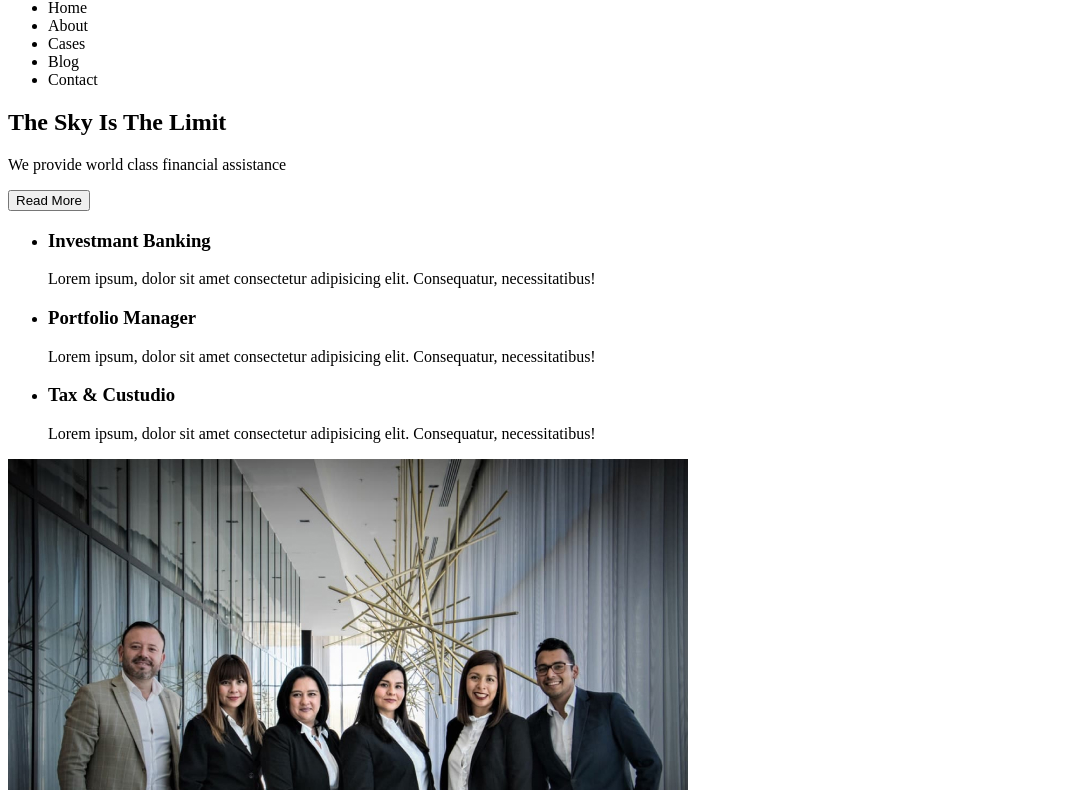
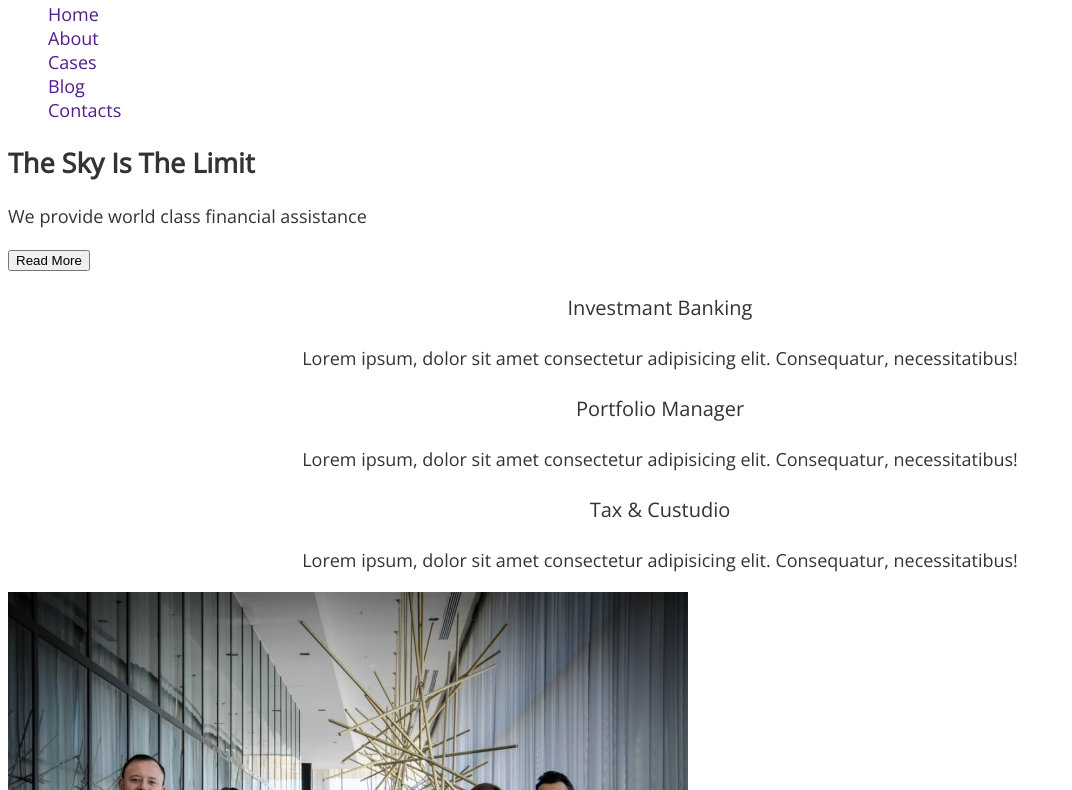
Before and after one commit to Onlysofi/fson-65-unbelievable, a plain HTML site: page index.html in a window 1280 px wide. Shown: the part 60-850 px from the top of the page, without its empty margins (0-1072 px from the left). Drawn offline with nearby package versions, Linux system fonts and the light colour scheme.

Commit message:
add styles

```diff
--- /dev/null
+++ b/css/style.css
@@ -0,0 +1,39 @@
+:root {
+  --accent-color: #28a745;
+  --primary-text-color: #333333;
+  --secondary-text-color: #ffffff;
+}
+
+body {
+  font-family: 'Open Sans', sans-serif;
+  font-size: 18px;
+  color: var(--primary-text-color);
+  background-color: var(--secondary-text-color);
+}
+
+/* util */
+
+.link {
+  text-decoration: none;
+}
+
+.list {
+  list-style: none;
+}
+
+/* .hero {
+  background-color: #2f303a;
+} */
+
+/* about */
+.about-subtitle {
+  font-weight: 400;
+  font-size: 20px;
+  line-height: 1.65;
+  text-align: center;
+}
+
+.about-text {
+  line-height: 1.56;
+  text-align: center;
+}
--- a/index.html
+++ b/index.html
@@ -4,7 +4,7 @@
     <meta charset="UTF-8" />
     <meta http-equiv="X-UA-Compatible" content="IE=edge" />
     <meta name="viewport" content="width=device-width, initial-scale=1.0" />
-    <title>Document</title>
+    <title>Finance Ledger</title>
     <!--favicon-->
     <link
       rel="apple-touch-icon"
@@ -31,53 +31,80 @@
     />
     <meta name="msapplication-TileColor" content="#da532c" />
     <meta name="theme-color" content="#ffffff" />
+
+    <!-- font famaly -->
+    <link rel="preconnect" href="https://fonts.googleapis.com" />
+    <link rel="preconnect" href="https://fonts.gstatic.com" crossorigin />
+    <link
+      href="https://fonts.googleapis.com/css2?family=Open+Sans:wght@300;400&display=swap"
+      rel="stylesheet"
+    />
+
+    <!-- style -->
+    <link rel="stylesheet" href="./css/style.css" />
   </head>
 
   <body>
-    <header>
-      <nav>
-        <a href="./index.html">
-          <img src="./images/logo/logo.svg" alt="sitelogo" />
+    <header class="header">
+      <nav class="header-nav">
+        <a class="header-logo link" href="./index.html">
+          <img
+            class="header-logo-img"
+            src="./images/logo/logo.svg"
+            alt="sitelogo"
+          />
           Finance Ledger
         </a>
-        <ul>
-          <li><a href=""></a>Home</li>
-          <li><a href=""></a>About</li>
-          <li><a href=""></a>Cases</li>
-          <li><a href=""></a>Blog</li>
-          <li><a href=""></a>Contact</li>
+        <ul class="header-nav-list list">
+          <li class="header-nav-item">
+            <a class="header-nav-link link" href="">Home</a>
+          </li>
+          <li class="header-nav-item">
+            <a class="header-nav-link link" href="">About</a>
+          </li>
+          <li class="header-nav-item">
+            <a class="header-nav-link link" href="">Cases</a>
+          </li>
+          <li class="header-nav-item">
+            <a class="header-nav-link link" href="">Blog</a>
+          </li>
+          <li class="header-nav-item">
+            <a class="header-nav-link link" href="">Contacts</a>
+          </li>
         </ul>
       </nav>
     </header>
     <!--Main-->
     <main>
-      <section>
-        <h1>The Sky Is The Limit</h1>
-        <p>We provide world class financial assistance</p>
-        <button type="button">Read More</button>
+      <section class="hero">
+        <h1 class="hero-title">The Sky Is The Limit</h1>
+        <p class="hero-title">We provide world class financial assistance</p>
+        <button class="hero-btn" type="button">Read More</button>
       </section>
 
       <!-- about -->
-      <section>
-        <h2 hidden>About</h2>
-        <ul>
-          <li>
-            <h3>Investmant Banking</h3>
-            <p>
+      <section class="about">
+        <h2 class="about-title" hidden>About</h2>
+        <ul class="about-list list">
+          <li class="about-item">
+            <h3 class="about-subtitle">Investmant Banking</h3>
+            <p class="about-text">
               Lorem ipsum, dolor sit amet consectetur adipisicing elit.
               Consequatur, necessitatibus!
             </p>
           </li>
-          <li>
-            <h3>Portfolio Manager</h3>
-            <p>
+
+          <li class="about-item">
+            <h3 class="about-subtitle">Portfolio Manager</h3>
+            <p class="about-text">
               Lorem ipsum, dolor sit amet consectetur adipisicing elit.
               Consequatur, necessitatibus!
             </p>
           </li>
-          <li>
-            <h3>Tax & Custudio</h3>
-            <p>
+
+          <li class="about-item">
+            <h3 class="about-subtitle">Tax & Custudio</h3>
+            <p class="about-text">
               Lorem ipsum, dolor sit amet consectetur adipisicing elit.
               Consequatur, necessitatibus!
             </p>
@@ -95,14 +122,14 @@
         />
 
         <p>What you are looking for</p>
-        <h2>What you are looking for</h2>
+        <h2>We provide bespoke solutions</h2>
         <p>
           Lorem ipsum dolor, sit amet consectetur adipisicing elit. Voluptate,
           ipsum dignissimos quae laudantium asperiores nam aliquid impedit harum
           illum dolore explicabo ab dolores itaque rerum temporibus doloribus
           iste maiores deleniti?
         </p>
-        <a href="">Read More</a>
+        <a class="link" href="">Read More</a>
       </section>
     </main>
   </body>
```
